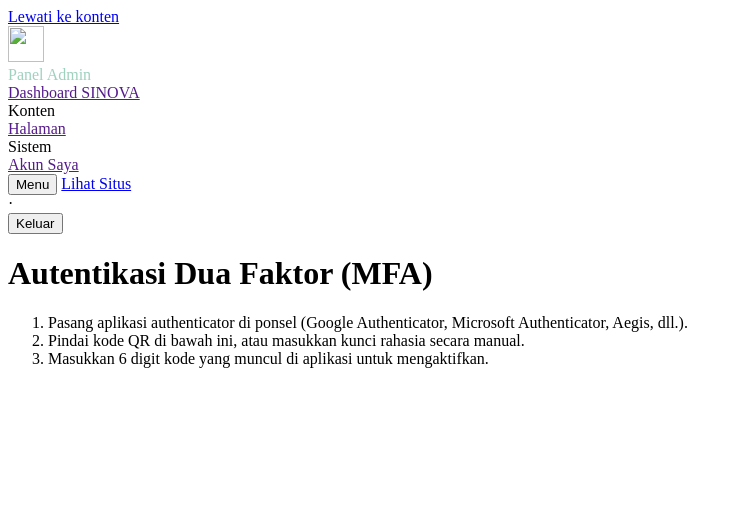
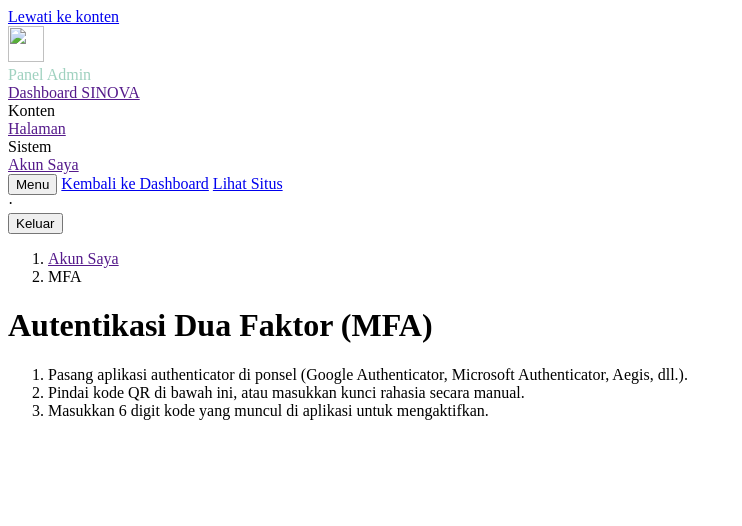
Before and after one commit to rohmansyah1228/website-satker-pengadilan-agama, a CodeIgniter 4 app: the page made by app/Views/admin/account/twofa.php in a window 1280 px wide. Shown: the top 526 px of the page, without its empty margins (0-742 px from the left). Run offline with PHP 8.4 and a stand-in for CodeIgniter, Linux system fonts and the light colour scheme; the template is opened without the code that fills it: most values are stand-ins (such as "Sample title", 1, 10 or a date in 2020); data that the repository does not hold is empty; some libraries are stand-ins or nearby versions.

Commit message:
Tombol Kembali di setiap tampilan panel admin
Tombol di bilah atas mengarah ke halaman induk menurut breadcrumb
(mis. Ubah Halaman -> Halaman), atau ke Dashboard untuk halaman daftar.
Pintasan papan ketik Alt+Panah kiri.

Co-Authored-By: Claude Opus 5.5 <noreply@anthropic.com>
Claude-Session: https://claude.ai/code/session_01A5ktk2fXRbeWj4BHQvZnb4

```diff
--- a/app/Views/admin/account/twofa.php
+++ b/app/Views/admin/account/twofa.php
@@ -1,5 +1,6 @@
 <?= $this->extend('layouts/admin') ?>
 <?= $this->section('content') ?>
+<nav aria-label="breadcrumb"><ol class="breadcrumb small mb-1"><li class="breadcrumb-item"><a href="<?= admin_url('akun') ?>">Akun Saya</a></li><li class="breadcrumb-item active" aria-current="page">MFA</li></ol></nav>
 <h1 class="h3 font-display fw-bold text-pa-primary mb-3">Autentikasi Dua Faktor (MFA)</h1>
 <?php if ($secret): ?>
     <div class="card p-4" style="max-width: 44rem">
--- a/app/Views/layouts/admin.php
+++ b/app/Views/layouts/admin.php
@@ -54,6 +54,9 @@ $logo = setting('logo') ? media_url(setting('logo')) : base_url('assets/img/logo
     <div>
         <header class="admin-topbar px-3 py-2 d-flex align-items-center gap-2">
             <button type="button" class="btn btn-outline-secondary btn-sm d-lg-none" data-toggle-sidebar aria-controls="adminSidebar" aria-expanded="false"><i class="bi bi-list" aria-hidden="true"></i><span class="visually-hidden">Menu</span></button>
+            <?php if (! $is('', true)): ?>
+                <a href="<?= esc($back ?? admin_url(), 'attr') ?>" id="adminBack" class="btn btn-sm btn-pa-primary admin-back" title="Kembali (Alt+←)"><i class="bi bi-arrow-left" aria-hidden="true"></i> <span data-back-label>Kembali ke Dashboard</span></a>
+            <?php endif ?>
             <a href="<?= site_url('/') ?>" target="_blank" rel="noopener" class="btn btn-sm btn-outline-success"><i class="bi bi-box-arrow-up-right me-1" aria-hidden="true"></i>Lihat Situs</a>
             <div class="ms-auto d-flex align-items-center gap-2 small">
                 <span class="d-none d-sm-inline text-secondary"><i class="bi bi-person" aria-hidden="true"></i> <?= esc($user['name']) ?> · <?= esc(config('SiteStructure')->roles[$user['role']] ?? $user['role']) ?></span>
```
Also changed, not shown: public/assets/css/admin.css, public/assets/js/admin.js.
